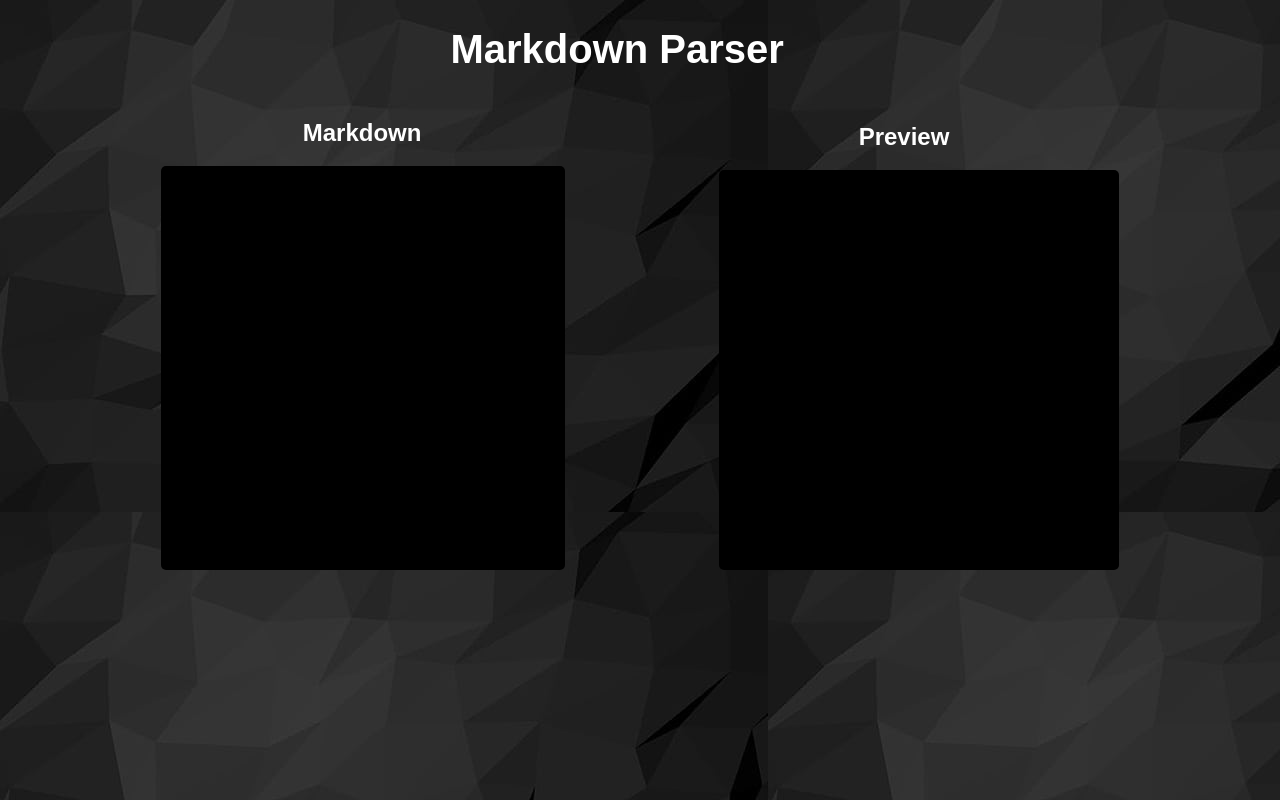
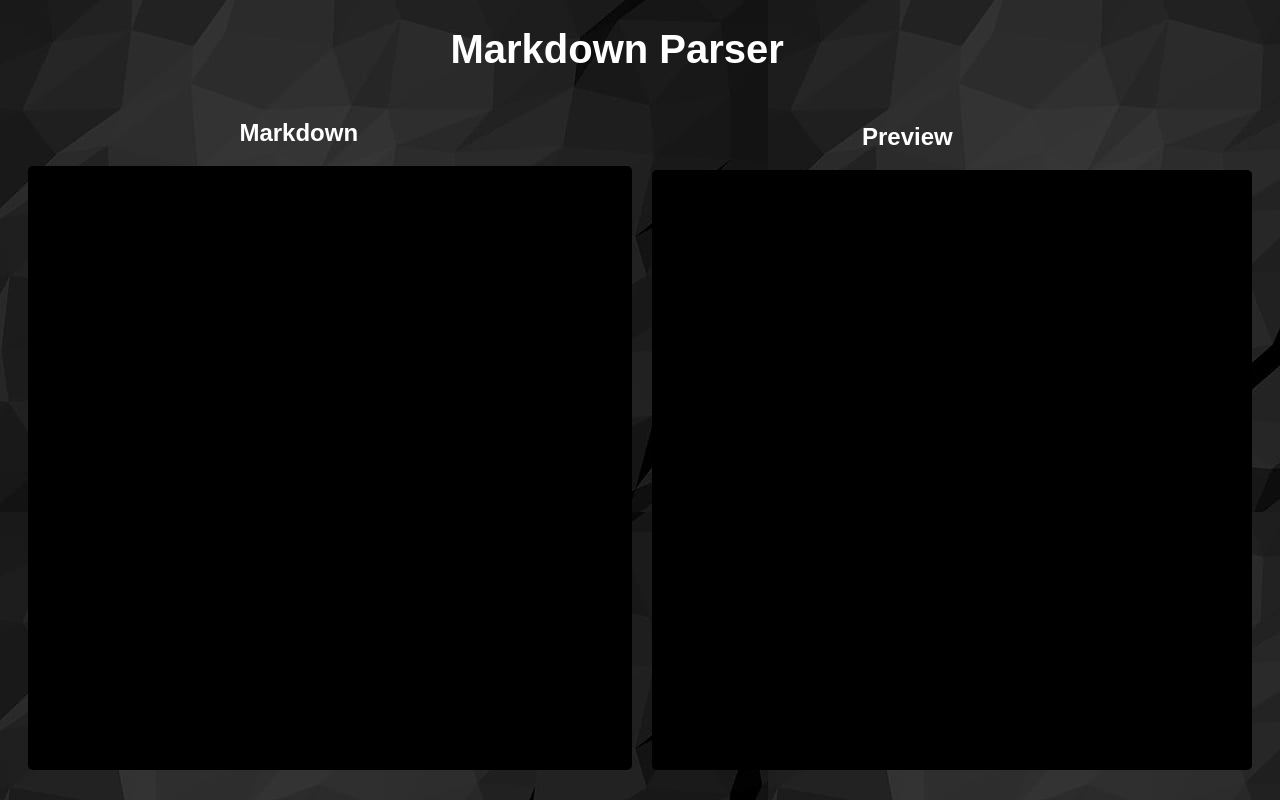
Before and after one commit to vidhik2002/MarkdownParser, a Vue app in the folder markdown/: page / in a window 1280 px wide. Built offline with nearby package versions, Linux system fonts and the light colour scheme; a web font is replaced by a local one.

Commit message:
fix: link rules

```diff
--- a/markdown/src/App.vue
+++ b/markdown/src/App.vue
@@ -41,12 +41,12 @@ export default {
 
 <style scoped>
 .info {
-  height: 400px;
-  width: 400px;
+  height: 600px;
+  width: 600px;
 }
 .inf {
-  height: 400px;
-  width: 400px;
+  height: 600px;
+  width: 600px;
 }
 textarea {
   resize: none;
--- a/markdown/src/assets/style.css
+++ b/markdown/src/assets/style.css
@@ -1,6 +1,6 @@
 @import url('https://fonts.googleapis.com/css?family=Muli&display=swap');
 body {
-    background-color: aqua;
+    background-color: rgb(139, 139, 139);
     background-image: url("./black-texture-background.jpg");
     color: white;
     font-family: 'Muli', sans-serif;
@@ -62,3 +62,7 @@ body {
     align-items: center;
     margin-left: 35%;
 }
+a:hover {
+  text-decoration:underline;
+  color: blue;
+}
--- a/markdown/src/directives/markdown.js
+++ b/markdown/src/directives/markdown.js
@@ -11,9 +11,12 @@ const rules = [
   [/\*\s?([^\n]+)\*/g, "<i>$1</i>"],
   [/__([^_]+)__/g, "<b>$1</b>"],
   [/_([^_]+)_/g, "<i>$1</i>"],
-    // [/([^\n]+\n)/g, "<p>$1</p>"],
+  // [/([^\n]+\n)/g, "<p>$1</p>"],
   //links
-  [/\[([^\]]+)\]\(([^)]+)\)/g, '<a href="$2">$1</a>'],
+  [
+    /\[([^\]]+)\]\(([^)]+)\)\n/g,
+    '<a href="$2" style="color:#2A5DB0 ;text-decoration: none;">$1<br></a>',
+  ],
   //highlights
   //[/(^`{1}\s?)([^\n]+)(\s?`{1})/g, "<code>$2</code>"],
   [/(`{3}sh\s?\n)(([^`]+)\s?\n)(`{3})/g, "<code>$2</code>"],
```
